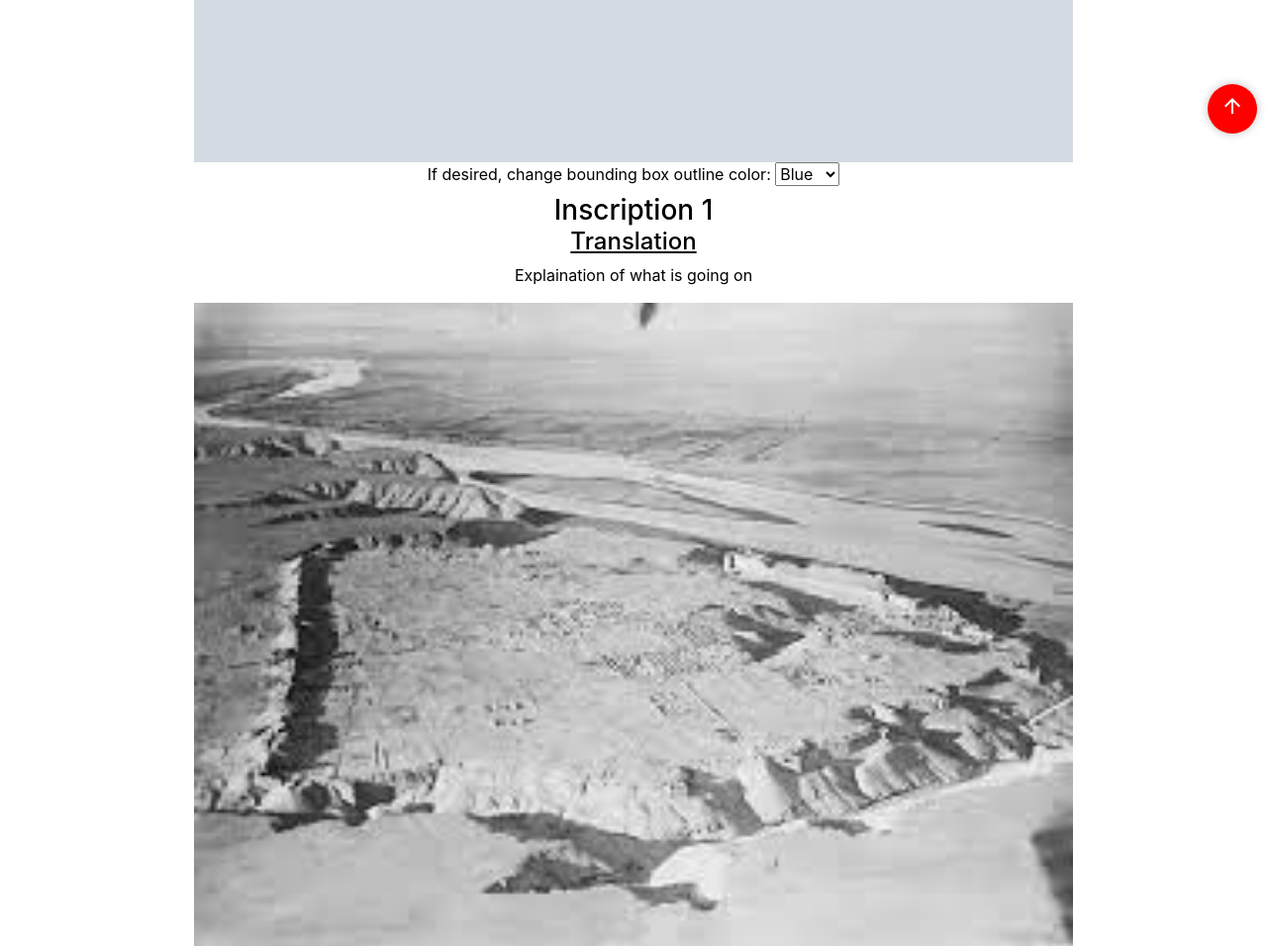
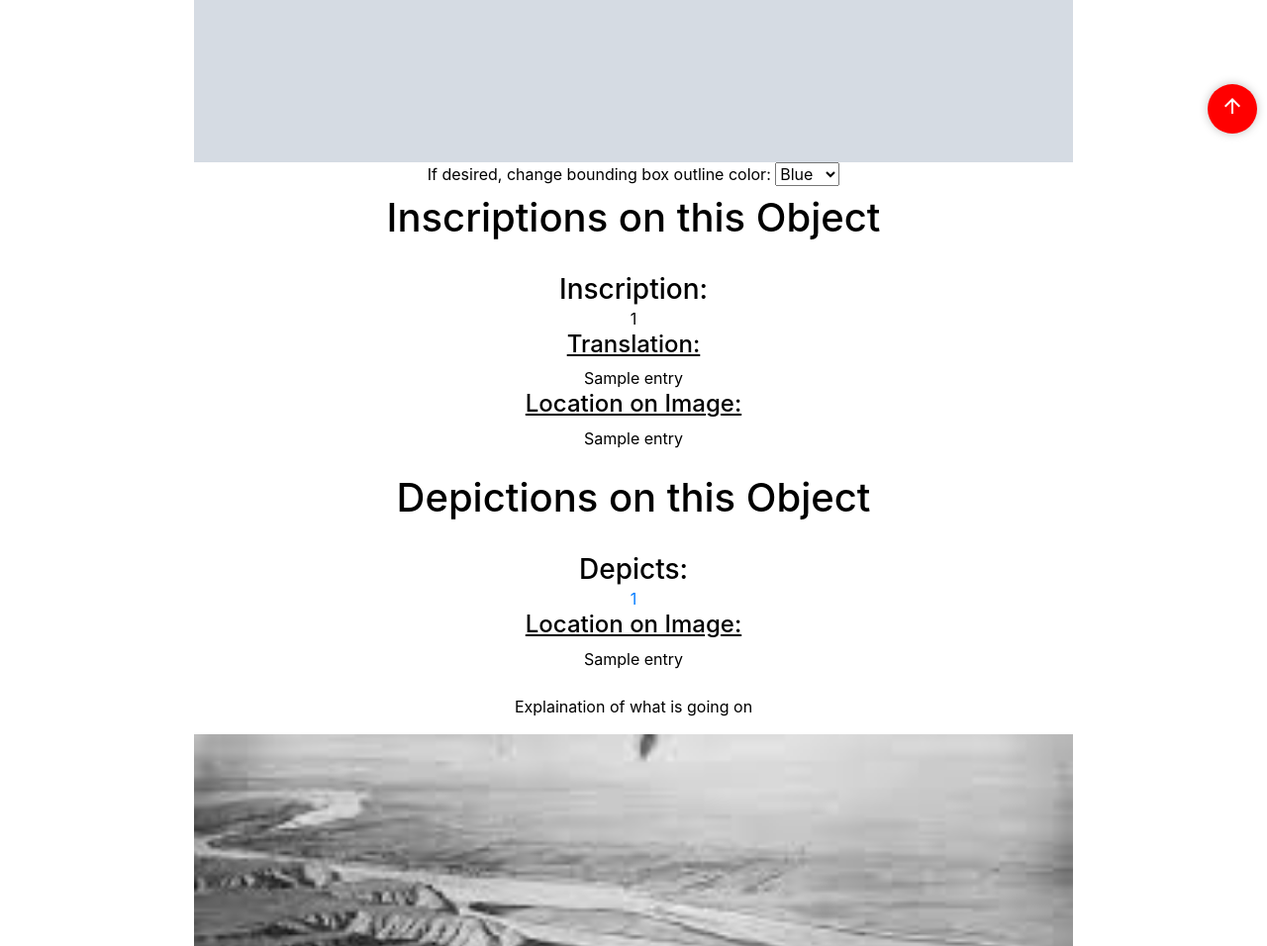
Before and after one commit to lkeller19/COG-Cellphone-Object-Guide-, a Flask app: template templates/latin_object.html in a window 1280 px wide. Shown: the part 655-1611 px from the top of the page at 99% size. Run offline with Flask 2, Linux system fonts and the light colour scheme; the template is opened without the code that fills it: most values are stand-ins (such as "Sample title", 1, 10 or a date in 2020); grey boxes marked "Sample" are stand-in pictures; some libraries are stand-ins or nearby versions.

Commit message:
Inscription and depiction data now on webpage
will attempt to fix depictions using Beautiful Soup and some web scraping tomorrow morning

```diff
--- a/app.py
+++ b/app.py
@@ -1,9 +1,28 @@
+from turtle import position
 from flask import Flask, render_template
 import json
 import requests
 
+
+# probably best to load these queries in from the SPARQL-queries folder
+# and put them in arrays or something for each page
 url = 'https://query.wikidata.org/sparql'
 query = '''
+SELECT DISTINCT ?item ?itemLabel ?image ?inscription ?translation ?position
+WHERE
+{
+  ?item wdt:P8583 "34184";
+        wdt:P18 ?image;
+        p:P1684 ?statement1.
+  ?statement1 ps:P1684 ?inscription.
+  ?statement1 pq:P2441 ?translation.
+  ?statement1 pq:P2677 ?position.
+
+  SERVICE wikibase:label { bd:serviceParam wikibase:language "[AUTO_LANGUAGE],en". }
+}
+'''
+
+q2 = '''
 SELECT DISTINCT ?item ?itemLabel ?image ?depiction ?position
 WHERE
 {
@@ -23,6 +42,9 @@ data = r.json()
 
 #ABOVE INFO CAN BE USED FOR QUERY ENTRIES
 
+r = requests.get(url, params = {'format': 'json', 'query': q2})
+d2 = r.json()
+
 
 
 app = Flask(__name__)
@@ -38,4 +60,26 @@ def scratch():
 @app.route("/object")
 def object():
     image = data["results"]["bindings"][0]["image"]["value"]
-    return render_template('latin_object.html', image=image)
+    all_transl = data["results"]["bindings"]
+    translations = []
+
+    for i in range(len(all_transl)):
+        temp = []
+        temp.append(all_transl[i]["inscription"]["value"])
+        temp.append(all_transl[i]["translation"]["value"])
+        temp.append(all_transl[i]["position"]["value"])
+        translations.append(temp)
+
+    # print(translations)
+    # print(d2)
+
+    all_depicts = d2["results"]["bindings"]
+    depictions = []
+
+    for i in range(len(all_depicts)):
+        temp = []
+        temp.append(all_depicts[i]["depiction"]["value"])
+        temp.append(all_depicts[i]["position"]["value"])
+        depictions.append(temp)
+
+    return render_template('latin_object.html', image=image, translations=translations, depictions=depictions)
--- a/templates/latin_object.html
+++ b/templates/latin_object.html
@@ -67,8 +67,33 @@
                     </select>
 
                     <br>
-                    <h3>Inscription 1</h5>
-                    <h4>Translation</h4>
+                    <div>
+                        <!-- Loading in data from Flask and using Jinja to put the data onto the page-->
+                        <h1>Inscriptions on this Object</h1> <br>
+                        {%for entry in translations%}
+                            <h3>Inscription:</h3>
+                                <text>{{entry[0]}}</text>
+                            <h4>Translation:</h4>
+                                <text>{{entry[1]}}</text>
+                            <h4>Location on Image:</h4>
+                                <text>{{entry[2]}}</text>
+                                <br>
+                                <br>
+                        {%endfor%}
+                    </div>
+
+                    <div>
+                        <h1>Depictions on this Object</h1> <br>
+                        {%for entry in depictions%}
+                            <h3>Depicts:</h3>
+                                <a href="{{entry[0]}}">{{entry[0]}}</a>
+                            <h4>Location on Image:</h4>
+                                <text>{{entry[1]}}</text>
+                                <br>
+                                <br>
+                        {%endfor%}
+                    </div>
+
                     <a id="explanation">
                         <p> Explaination of what is going on </p>
                     </a>
```
Also changed, not shown: 1 other file.
